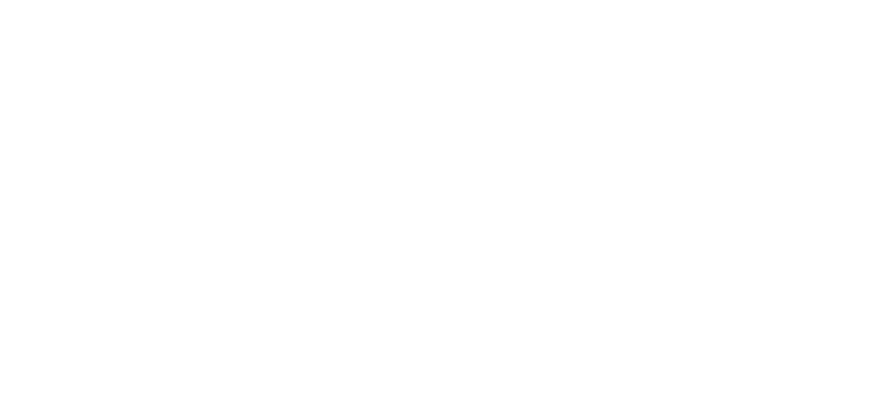
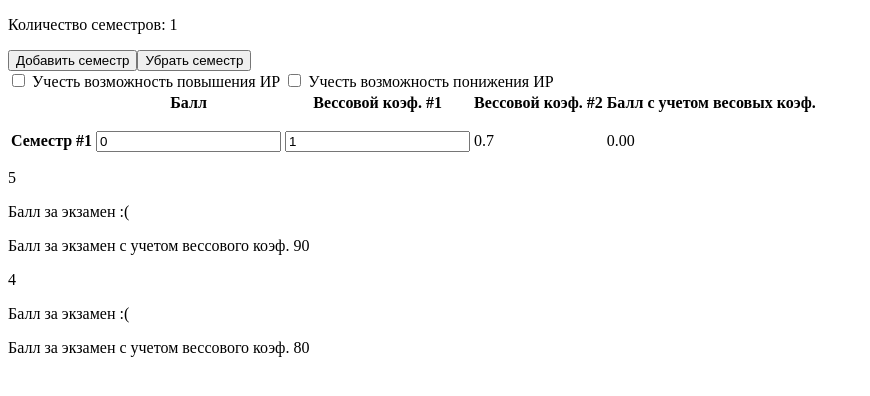
Before and after one commit to slavaklevleev/rsmu-rating, a React (Create React App) app: page / in a window 1280 px wide. Shown: the top 396 px of the page, without its empty margins (0-870 px from the left). Built offline with nearby package versions, Linux system fonts and the light colour scheme.

Commit message:
Calculator backend

```diff
--- a/src/App.js
+++ b/src/App.js
@@ -1,9 +1,11 @@
-import React from 'react';
+import React from "react";
+import Calculator from "./components/Calculator";
 
 function App() {
   return (
     <div className="App">
-
+      {/* <InfoBlock /> */}
+      <Calculator />
     </div>
   );
 }
--- /dev/null
+++ b/src/components/Calculator.css
@@ -0,0 +1,13 @@
+.header {
+    width: 70%;
+    margin: auto;
+    display: grid;
+    grid-template-rows: repeat(5, 1fr);
+    grid-template-columns: repeat(6, 1fr);
+    grid-gap: 1fr;
+}
+
+.header > div {
+    border: 1px solid black;
+    text-align: center;
+}
--- /dev/null
+++ b/src/components/Calculator.js
@@ -0,0 +1,327 @@
+import React from "react";
+import "./Calculator.css";
+
+class Calculator extends React.Component {
+  constructor(props) {
+    super(props);
+    this.AddTermButtonHandle = this.AddTermButtonHandle.bind(this);
+    this.RemoveTermButtonHandle = this.RemoveTermButtonHandle.bind(this);
+    this.CanBeDowngradeHandle = this.CanBeDowngradeHandle.bind(this);
+    this.CanBeIncreasedHandle = this.CanBeIncreasedHandle.bind(this);
+
+    this.state = {
+      termsInfo: [
+        {
+          num: 1,
+          score: 0.0,
+          coefficient1: 1.0,
+          coefficient2: 0.7,
+          scoreWithCoeff: 0.00,
+        },
+      ],
+      CanBeDowngrade: false,
+      CanBeIncreased: false,
+    };
+  }
+
+  scoreWithCoeffCount(score, coefficient1, coefficient2) {
+    return (
+      Math.round(score * coefficient1 * coefficient2 * 10000) / 10000
+    );
+  }
+
+  ExamScoreWithCoeffCount(termsInfo) {
+    let ExamScore = 100;
+    for (let index = 0; index < termsInfo.length; index++) {
+      ExamScore = Math.round((ExamScore - termsInfo[index].scoreWithCoeff) * 10000) / 10000;
+      console.log(ExamScore, Math.round(termsInfo[index].scoreWithCoeff * 10000) / 10000)
+    }
+    return (Math.round(ExamScore * 100) / 100).toFixed(2);
+  }
+
+  ExamScoreCount(x, CanBeDowngrade, CanBeIncreased) {
+    // let x = this.ExamScore5WithCoeffCount(termsInfo);
+    if (CanBeIncreased) {
+      //возможность повышения
+      if (CanBeDowngrade) {
+        //возможность понижения
+        if (x > 32) {
+          return ":(";
+        } else {
+          if (x <= 19) {
+            return ":)";
+          } else {
+            return (x / 0.3).toFixed(2) + " %";
+          }
+        }
+      } else {
+        if (x > 32) {
+          return ":(";
+        } else {
+          if (x <= 21) {
+            return ":)";
+          } else {
+            return (x / 0.3).toFixed(2) + " %";
+          }
+        }
+      }
+    } else {
+      if (CanBeDowngrade) {
+        //возможность понижения
+        if (x > 30) {
+          return ":(";
+        } else {
+          if (x <= 19) {
+            return ":)";
+          } else {
+            return (x / 0.3).toFixed(2) + " %";
+          }
+        }
+      } else {
+        if (x > 30) {
+          return ":(";
+        } else {
+          if (x <= 21) {
+            return ":)";
+          } else {
+            return (x / 0.3).toFixed(2) + " %";
+          }
+        }
+      }
+    }
+  }
+
+  CanBeIncreasedHandle(e) {
+    this.setState({
+      CanBeIncreased: e.target.checked,
+    });
+  }
+
+  CanBeDowngradeHandle(e) {
+    this.setState({
+      CanBeDowngrade: e.target.checked,
+    });
+  }
+
+  AddTermButtonHandle(e) {
+    if (this.state.termsInfo.length < 5) {
+      let termsInfo = this.state.termsInfo.slice(0);
+
+      termsInfo.push({
+        num: termsInfo.length + 1,
+        score: 0.00,
+        coefficient1: 1,
+        coefficient2: 0.7,
+        scoreWithCoeff: 0.00,
+      });
+
+      for (let index = 0; index < termsInfo.length; index++) {
+        termsInfo[index].coefficient1 = (1 / termsInfo.length).toFixed(4);
+        termsInfo[index].scoreWithCoeff = this.scoreWithCoeffCount(
+          termsInfo[index].score,
+          termsInfo[index].coefficient1,
+          termsInfo[index].coefficient2
+        );
+      }
+
+      this.setState({
+        termsInfo: termsInfo,
+      });
+      console.log(this.state.termsInfo);
+    } else {
+      //Выдать ошибку
+    }
+  }
+
+  RemoveTermButtonHandle(e) {
+    if (this.state.termsInfo.length > 1) {
+      let termsInfo = this.state.termsInfo.slice(0);
+      termsInfo.pop();
+
+      for (let index = 0; index < termsInfo.length; index++) {
+        termsInfo[index].coefficient1 = (1 / termsInfo.length).toFixed(4);
+        termsInfo[index].scoreWithCoeff = this.scoreWithCoeffCount(
+          termsInfo[index].score,
+          termsInfo[index].coefficient1,
+          termsInfo[index].coefficient2
+        );
+      }
+
+      this.setState({
+        termsInfo: termsInfo,
+      });
+
+      console.log(this.state.termsInfo);
+    } else {
+      //Выдать ошибку
+    }
+  }
+
+  ScoreChangeHandle(score, index) {
+    if (score <= 100 && score >= 0) {
+      const { termsInfo } = this.state;
+      const newTermsInfo = [...termsInfo];
+      newTermsInfo[index].score = score;
+
+      newTermsInfo[index].scoreWithCoeff = this.scoreWithCoeffCount(
+        newTermsInfo[index].score,
+        newTermsInfo[index].coefficient1,
+        newTermsInfo[index].coefficient2
+      );
+
+      this.setState({ termsInfo: newTermsInfo });
+    } else {
+      //ошибка
+    }
+  }
+
+  CoefficientChangeHandle(coefficient, index) {
+    if (coefficient <= 1 && coefficient >= 0) {
+      const { termsInfo } = this.state;
+      const newTermsInfo = [...termsInfo];
+      newTermsInfo[index].coefficient1 = coefficient;
+
+      //проверка на сумму > 1
+      let count = 0;
+      for (let i = 0; i < newTermsInfo.length; i++) {
+        count += Number(newTermsInfo[i].coefficient1);
+      }
+
+      if (count > 1) {
+        newTermsInfo[index].coefficient1 = 0;
+      }
+      newTermsInfo[index].scoreWithCoeff = this.scoreWithCoeffCount(
+        newTermsInfo[index].score,
+        newTermsInfo[index].coefficient1,
+        newTermsInfo[index].coefficient2
+      );
+      this.setState({ termsInfo: newTermsInfo });
+    } else {
+      //ошитбка
+    }
+  }
+
+  render() {
+    const { termsInfo } = this.state;
+    return (
+      <div>
+        <div className="termInfo">
+          <p>Количество семестров: {this.state.termsInfo.length}</p>
+          <button onClick={this.AddTermButtonHandle}>Добавить семестр</button>
+          <button onClick={this.RemoveTermButtonHandle}>Убрать семестр</button>
+          <div>
+            <label>
+              {" "}
+              <input
+                type="Checkbox"
+                checked={this.state.CanBeIncreased}
+                onChange={this.CanBeIncreasedHandle}
+              />{" "}
+              Учесть возможность повышения ИР
+            </label>
+            <label>
+              {" "}
+              <input
+                type="Checkbox"
+                checked={this.state.CanBeDowngrade}
+                onChange={this.CanBeDowngradeHandle}
+              />{" "}
+              Учесть возможность понижения ИР
+            </label>
+          </div>
+        </div>
+
+        <table>
+          <tr>
+            <th></th>
+            <th>Балл</th>
+            <th>Вессовой коэф. #1</th>
+            <th>Вессовой коэф. #2</th>
+            <th>Балл с учетом весовых коэф.</th>
+          </tr>
+
+          {termsInfo.map((i, index) => (
+            <tr>
+              <th>
+                <p>Семестр #{i.num}</p>
+              </th>
+              <td>
+                <input
+                  key={index}
+                  type="text"
+                  value={i.score}
+                  onChange={(e) =>
+                    this.ScoreChangeHandle(e.target.value, index)
+                  }
+                />
+              </td>
+              <td>
+                <input
+                  key={index}
+                  type="text"
+                  value={i.coefficient1}
+                  onChange={(e) =>
+                    this.CoefficientChangeHandle(e.target.value, index)
+                  }
+                />
+              </td>
+              <td>
+                <p>{i.coefficient2}</p>
+              </td>
+              <td>
+                <p>{i.scoreWithCoeff.toFixed(2)}</p>
+              </td>
+            </tr>
+          ))}
+        </table>
+
+        <div>
+          <div>5</div>
+          <div>
+            <p>
+              Балл за экзамен{" "}
+              <span>
+                {this.ExamScoreCount(
+                  this.ExamScoreWithCoeffCount(this.state.termsInfo) - 10,
+                  this.state.CanBeDowngrade,
+                  this.state.CanBeIncreased
+                )}
+              </span>
+            </p>
+          </div>
+          <div>
+            <p>
+              Балл за экзамен c учетом вессового коэф.{" "}
+              <span>
+                {this.ExamScoreWithCoeffCount(this.state.termsInfo) - 10}
+              </span>
+            </p>
+          </div>
+        </div>
+
+        <div>
+          <div>4</div>
+          <div>
+            <p>
+              Балл за экзамен <span>{this.ExamScoreCount(
+                  this.ExamScoreWithCoeffCount(this.state.termsInfo) - 20,
+                  this.state.CanBeDowngrade,
+                  this.state.CanBeIncreased
+                )}</span>
+            </p>
+          </div>
+          <div>
+            <p>
+              Балл за экзамен c учетом вессового коэф.{" "}
+              <span>
+                {this.ExamScoreWithCoeffCount(this.state.termsInfo) - 20}
+              </span>
+            </p>
+          </div>
+        </div>
+      </div>
+    );
+  }
+}
+
+export default Calculator;
```
Also changed, not shown: 1 other file (tests, documents, lock files or other folders).
